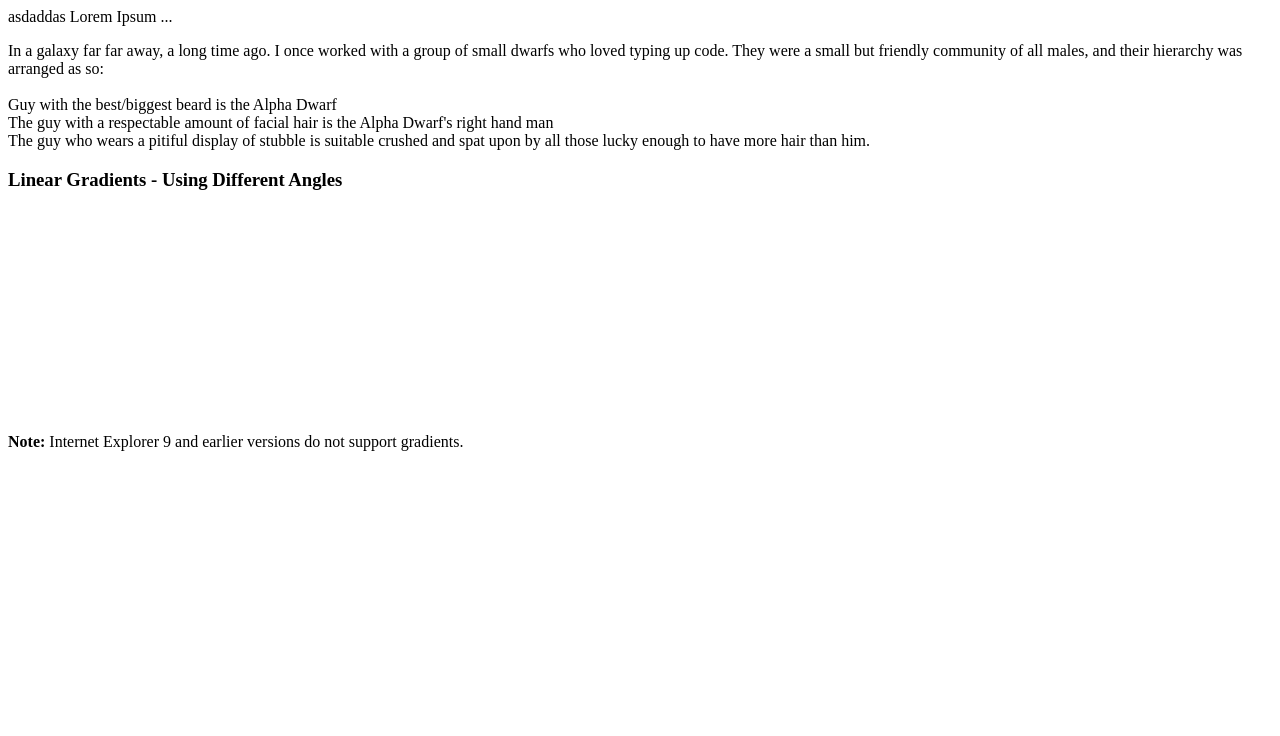
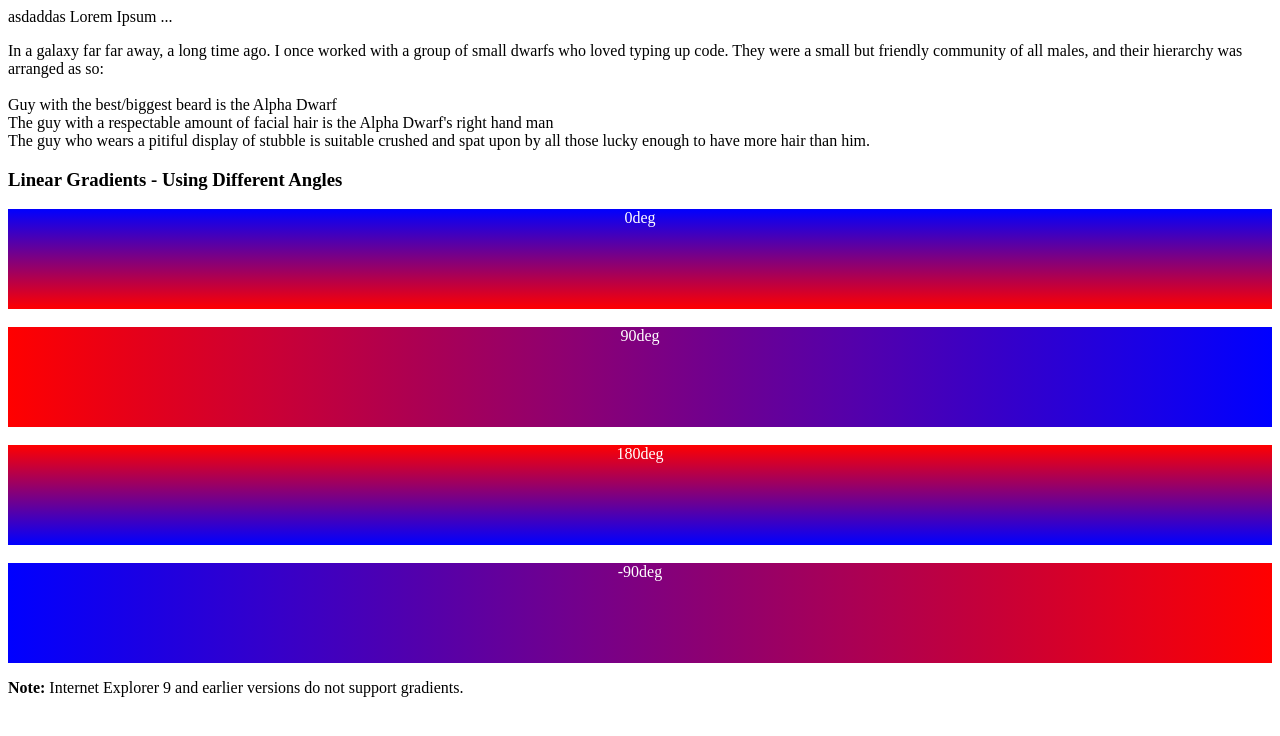
Before and after one commit to boffnoff/boffnoff.github.com, a Jekyll site: the page beta/index.html, which Jekyll copies as it is, in a window 1280 px wide. Shown: the top 736 px of the page. Built offline with Jekyll 4.4.1, drawn with Linux system fonts in a browser that asks for light colours.

Commit message:
tried agiang@ g

```diff
--- a/beta/index.html
+++ b/beta/index.html
@@ -34,8 +34,10 @@
 #grad1
 {
 height:100px;
-background:-webkit-radial-gradient(circle, rgba(100, 100, 100, 0.2), rgba(0, 0, 0, 0.9);
-background: -webkit-radial-gradient(circle, rgba(100, 100, 100, 0.2), rgba(0, 0, 0, 0.9);
+background: radial-gradient(90deg, red, blue);
+
+
+background: radial-gradient(90deg, red, blue);
 background: -moz-linear-gradient(0deg, red, blue); /* For Firefox 3.6 to 15 */
 background: linear-gradient(0deg, red, blue); /* Standard syntax (must be last) */
 }
```
